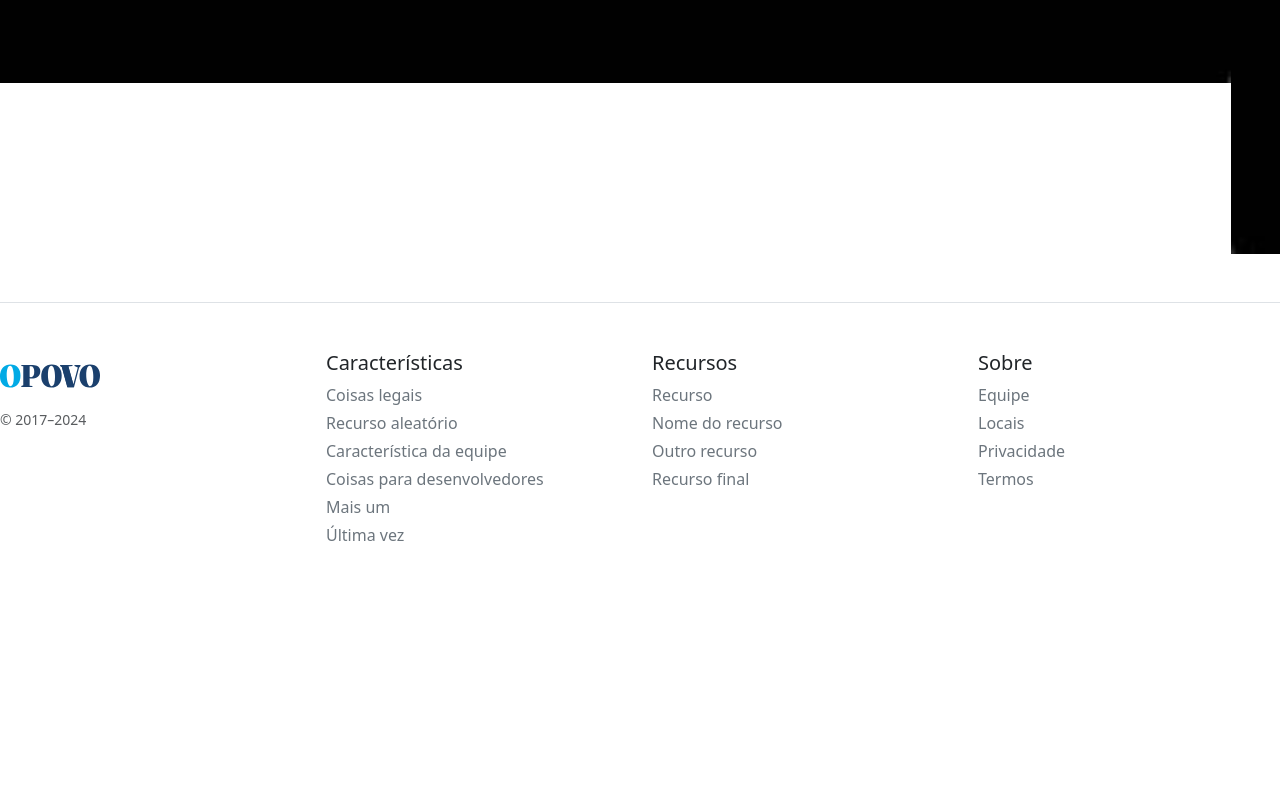
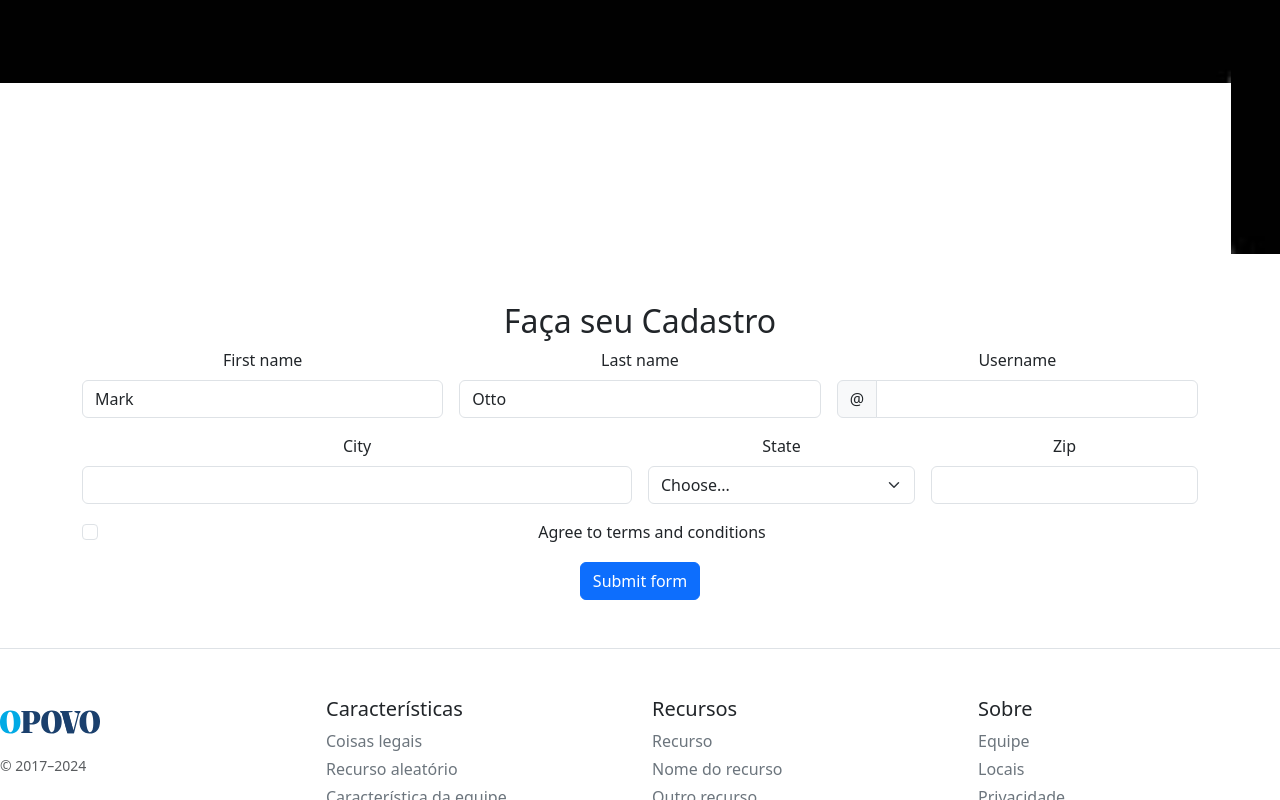
Before and after one commit to Mi-Lima/BOOTSTRAP-html, a plain HTML site: page index.html in a window 1280 px wide. Shown: the part 578-1378 px from the top of the page. Before the commit the page ends 1141 px from the top, so only its background shows below. Drawn offline with nearby package versions, Linux system fonts and the light colour scheme.

Commit message:
adicionando formulário

```diff
--- a/index.html
+++ b/index.html
@@ -58,6 +58,77 @@
           <span class="visually-hidden">Next</span>
         </button>
       </div>
+
+      <div class="container container text-center mt-5">
+        <h2>Faça seu Cadastro</h2>
+        <form class="row g-3 needs-validation" novalidate>
+            <div class="col-md-4">
+              <label for="validationCustom01" class="form-label">First name</label>
+              <input type="text" class="form-control" id="validationCustom01" value="Mark" required>
+              <div class="valid-feedback">
+                Looks good!
+              </div>
+            </div>
+            <div class="col-md-4">
+              <label for="validationCustom02" class="form-label">Last name</label>
+              <input type="text" class="form-control" id="validationCustom02" value="Otto" required>
+              <div class="valid-feedback">
+                Looks good!
+              </div>
+            </div>
+            <div class="col-md-4">
+              <label for="validationCustomUsername" class="form-label">Username</label>
+              <div class="input-group has-validation">
+                <span class="input-group-text" id="inputGroupPrepend">@</span>
+                <input type="text" class="form-control" id="validationCustomUsername" aria-describedby="inputGroupPrepend" required>
+                <div class="invalid-feedback">
+                  Please choose a username.
+                </div>
+              </div>
+            </div>
+            <div class="col-md-6">
+              <label for="validationCustom03" class="form-label">City</label>
+              <input type="text" class="form-control" id="validationCustom03" required>
+              <div class="invalid-feedback">
+                Please provide a valid city.
+              </div>
+            </div>
+            <div class="col-md-3">
+
+              <label for="validationCustom04" class="form-label">State</label>
+              <select class="form-select" id="validationCustom04" required>
+                <option selected disabled value="">Choose...</option>
+                <option>...</option>
+              </select>
+              <div class="invalid-feedback">
+                Please select a valid state.
+              </div>
+            </div>
+            <div class="col-md-3">
+              <label for="validationCustom05" class="form-label">Zip</label>
+              <input type="text" class="form-control" id="validationCustom05" required>
+              <div class="invalid-feedback">
+                Please provide a valid zip.
+              </div>
+            </div>
+            <div class="col-12">
+              <div class="form-check">
+                <input class="form-check-input" type="checkbox" value="" id="invalidCheck" required>
+                <label class="form-check-label" for="invalidCheck">
+                  Agree to terms and conditions
+                </label>
+                <div class="invalid-feedback">
+                  You must agree before submitting.
+                </div>
+              </div>
+            </div>
+            <div class="col-12">
+              <button class="btn btn-primary" type="submit">Submit form</button>
+            </div>
+          </form>
+      </div>
+
+
       <footer class="pt-4 my-md-5 pt-md-5 border-top">
         <div class="row">
           <div class="col-12 col-md">
```
